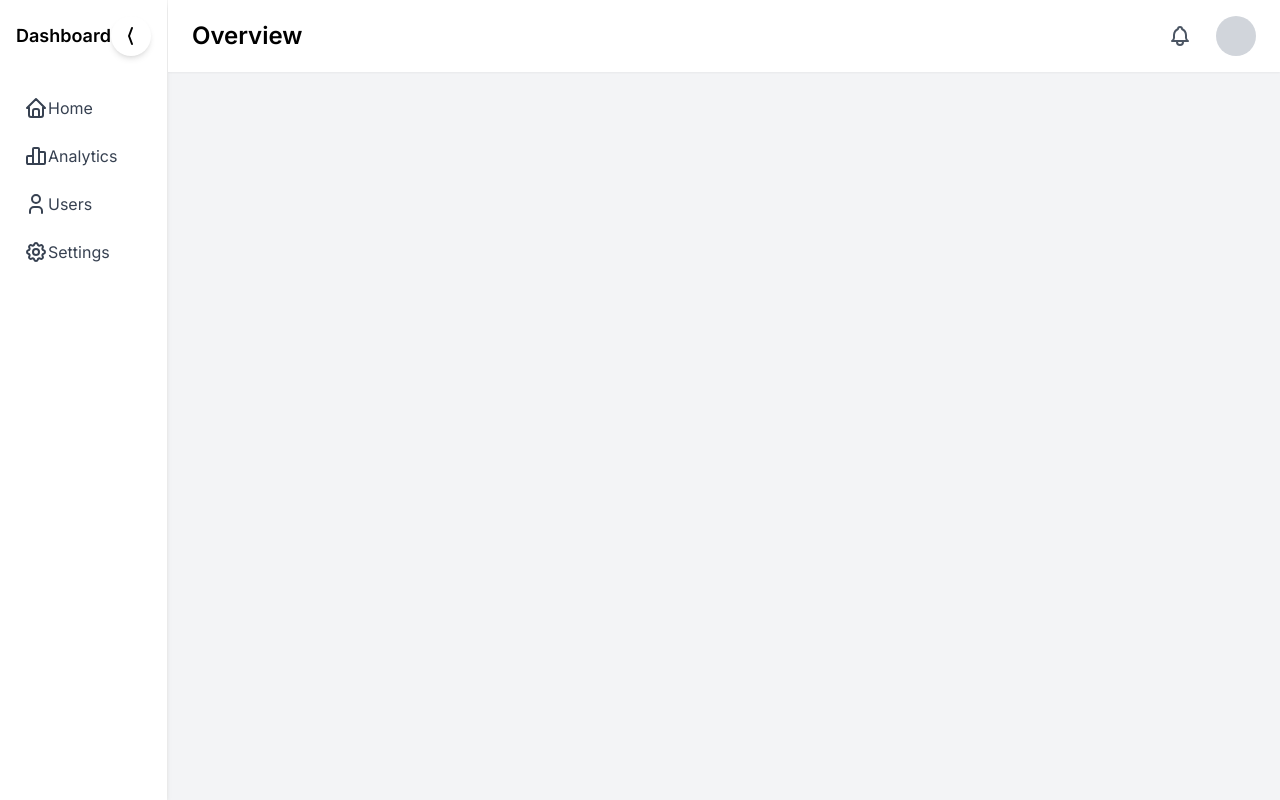
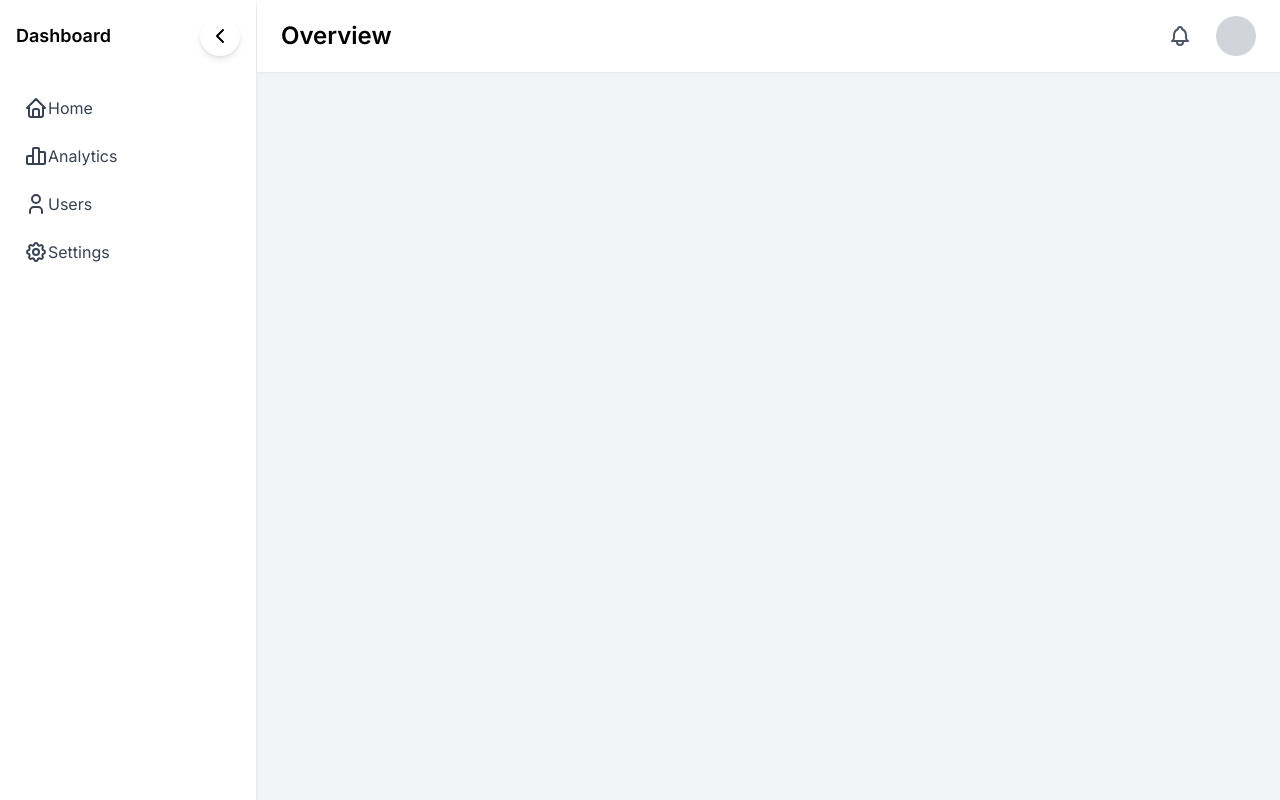
Before and after one commit to iamparmjeetmishra/learnreact, a Next.js app: page /08motion103 in a window 1280 px wide. Built offline with nearby package versions, Linux system fonts and the light colour scheme.

Commit message:
Sidebar component added motion pending

```diff
--- a/src/app/(animation)/08motion103/sidebar.tsx
+++ b/src/app/(animation)/08motion103/sidebar.tsx
@@ -1,9 +1,10 @@
-import { IconChartBar, IconChevronCompactLeft, IconChevronCompactRight, IconHome, IconSettings, IconUser } from "@tabler/icons-react"
+import { IconChartBar, IconChevronLeft, IconChevronRight, IconHome, IconSettings, IconUser } from "@tabler/icons-react"
 import { useState } from "react"
-
+import { motion } from "motion/react"
 
 export const Sidebar = () => {
   const [isOpen, setIsOpen] = useState(true)
+
   const toggleSidebar = () => {
     setIsOpen(!isOpen)
   }
@@ -31,8 +32,20 @@ export const Sidebar = () => {
     }
   ]
   return (
-    <aside className="border-r border-neutral-100 h-full">
-      <nav className="bg-white shadow-md h-full">
+    <div className="border-r border-neutral-100 h-full">
+      <motion.nav
+        initial={{
+          width: "4.5rem"
+        }}
+        animate={{
+          width: isOpen ? "16rem" : "4.5rem"
+        }}
+        transition={{
+          duration: 0.3,
+          ease: "easeInOut"
+        }}
+
+        className="bg-white shadow-md h-full">
         <div className="p-4 flex justify-between items-center">
           <h2 className={`text-lg font-semibold ${!isOpen && "sr-only"}`}>
             Dashboard
@@ -40,10 +53,10 @@ export const Sidebar = () => {
           {/* Toggle Button */}
           <button
             onClick={toggleSidebar}
-            className="bg-white p-2 rounded-full shadow-md hover:bg-gray-100 focus:outline-none"
+            className="bg-white p-2 rounded-full shadow-md hover:bg-gray-100 focus:outline-none "
             aria-label={isOpen ? "Close Sidebar": "Open Sidebar"}
           >
-            {isOpen ? <IconChevronCompactLeft /> : <IconChevronCompactRight />}
+            {isOpen ? <IconChevronLeft /> : <IconChevronRight />}
           </button>
         </div>
         <div className="relative">
@@ -54,18 +67,18 @@ export const Sidebar = () => {
                 <li key={link.name}>
                   <a
                     href={link.href}
-                    className="flex items-center p-2 text-gray-700 hover:bg-gray-200 transition-colors duration-200"
+                    className="flex rounded items-center p-2 text-gray-700 hover:bg-gray-200 transition-colors duration-200"
                   >
                     {link.icon}
-                    {link.name}
+                    {isOpen && link.name}
                   </a>
                 </li>
               ))}
             </ul>
           </nav>
         </div>
-      </nav>
+      </motion.nav>
 
-    </aside>
+    </div>
   )
 }
```
